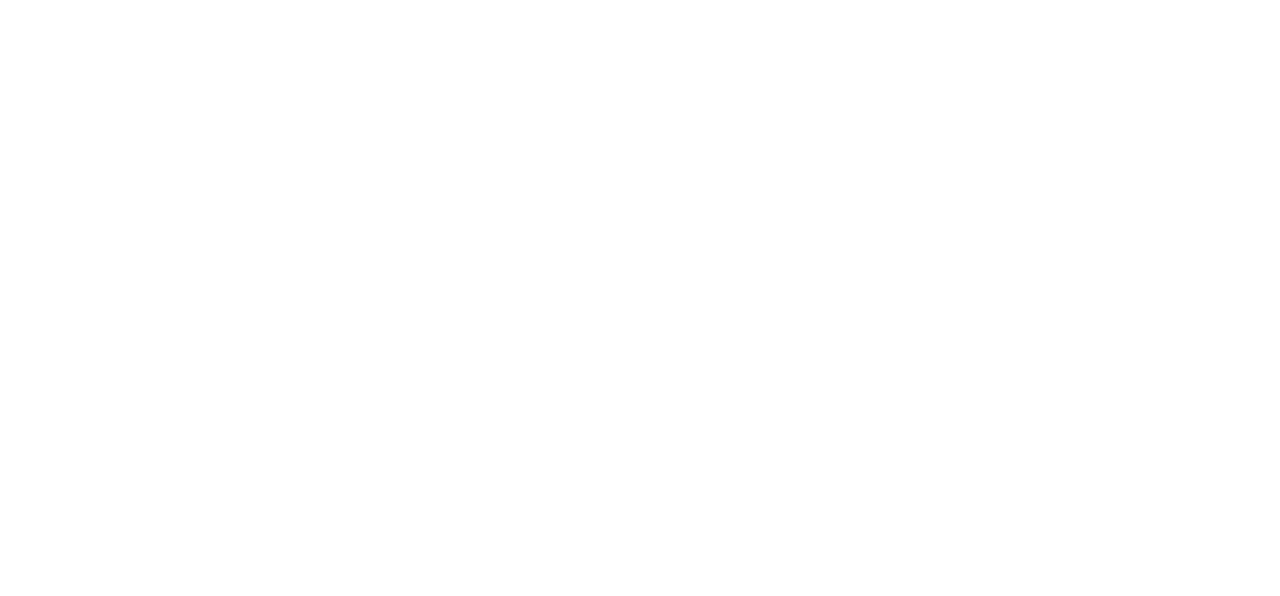
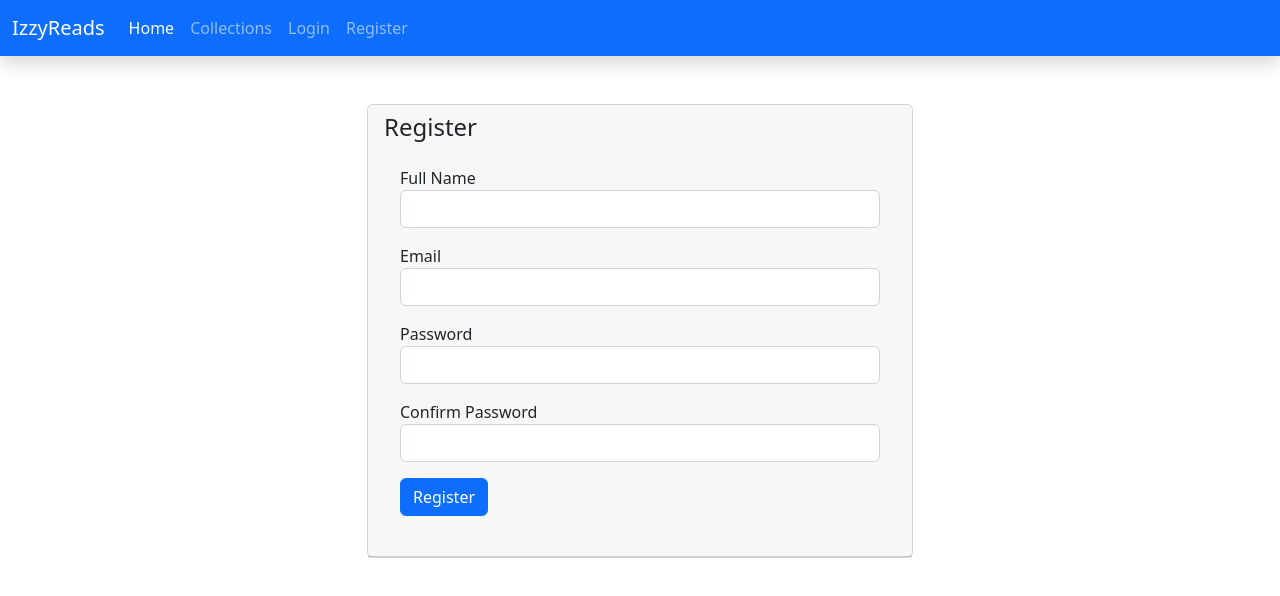
Before and after one commit to strayfox0325/izzyreads, a React (Create React App) app: page /register in a window 1280 px wide. Shown: the top 596 px of the page. Built offline with nearby package versions, Linux system fonts and the light colour scheme.

Commit message:
Login and Register pages

```diff
--- a/package.json
+++ b/package.json
@@ -6,9 +6,10 @@
     "@testing-library/jest-dom": "^5.16.5",
     "@testing-library/react": "^13.4.0",
     "@testing-library/user-event": "^13.5.0",
+    "bootstrap": "^5.2.2",
     "react": "^18.2.0",
     "react-dom": "^18.2.0",
-    "react-router-dom": "^5.2.0",
+    "react-router-dom": "^5.3.4",
     "react-scripts": "5.0.1",
     "web-vitals": "^2.1.4"
   },
--- a/src/App.js
+++ b/src/App.js
@@ -2,13 +2,17 @@
 import {BrowserRouter as Router, Route, Switch} from "react-router-dom"
 import MasterLayout from "./layouts/admin/MasterLayout";
 import Home from "./components/frontend/Home";
+import Register from "./components/frontend/auth/Register";
+import Login from "./components/frontend/auth/Login";
 
 function App() {
     return (
-        <div className="App">
+         <div className="App">
             <Router>
                 <Switch>
                     <Route exact path="/" component={Home}/>
+                    <Route path="/register" component={Register}/>
+                    <Route path="/login" component={Login}/>
                     <Route path="/admin" name="Admin" render={(props) =>
                         <MasterLayout {...props} />}/>
                 </Switch>
--- a/src/components/admin/Dashboard.js
+++ b/src/components/admin/Dashboard.js
@@ -3,7 +3,7 @@
 function Dashboard() {
     return (
         <h1>I Am Dashboard</h1>
-    )
+    );
 }
 
 export default Dashboard;
--- a/src/components/admin/Profile.js
+++ b/src/components/admin/Profile.js
@@ -3,7 +3,7 @@
 function Profile() {
     return (
         <h1>I Am Profile</h1>
-    )
+    );
 }
 
 export default Profile;
--- a/src/components/frontend/Home.js
+++ b/src/components/frontend/Home.js
@@ -1,9 +1,13 @@
 import React from "react";
+import Navbar from "../../layouts/frontend/Navbar";
 
 function Home() {
     return (
-        <h1>I Am Home</h1>
-    )
+        <div>
+            <Navbar/>
+            <h1>I Am Home</h1>
+        </div>
+    );
 }
 
 export default Home;
--- /dev/null
+++ b/src/components/frontend/auth/Login.js
@@ -0,0 +1,39 @@
+import React from "react";
+import Navbar from "../../../layouts/frontend/Navbar";
+
+function Login() {
+    return (
+        <div>
+            <Navbar/>
+            <div className="container py-5">
+                <div className="row justify-content-center">
+                    <div className="col-md-6">
+                        <div className="card">
+                            <div className="card-header">
+                                <h4>Login</h4>
+                                <div className="card-body">
+                                    <form>
+                                        <div className="form-group mb-3">
+                                            <label>Email</label>
+                                            <input type="" name="email" className="form-control"/>
+                                        </div>
+                                        <div className="form-group mb-3">
+                                            <label>Password</label>
+                                            <input type="" name="password" className="form-control"/>
+                                        </div>
+                                        <div className="form-group mb-3">
+                                            <button type="submit" className="btn btn-primary" >Login</button>
+                                        </div>
+                                    </form>
+                                </div>
+                            </div>
+                        </div>
+                    </div>
+                </div>
+
+            </div>
+        </div>
+    );
+}
+
+export default Login;
--- /dev/null
+++ b/src/components/frontend/auth/Register.js
@@ -0,0 +1,49 @@
+import React from "react";
+import Navbar from "../../../layouts/frontend/Navbar";
+
+function Register() {
+    return (
+        <div>
+            <Navbar/>
+
+            <div className="container py-5">
+                <div className="row justify-content-center">
+                    <div className="col-md-6">
+                        <div className="card">
+                            <div className="card-header">
+                                <h4>Register</h4>
+                                <div className="card-body">
+                                    <form>
+                                        <div className="form-group mb-3">
+                                            <label>Full Name</label>
+                                            <input type="" name="name" className="form-control"/>
+                                        </div>
+                                        <div className="form-group mb-3">
+                                            <label>Email</label>
+                                            <input type="" name="email" className="form-control"/>
+                                        </div>
+                                        <div className="form-group mb-3">
+                                            <label>Password</label>
+                                            <input type="" name="password" className="form-control"/>
+                                        </div>
+                                        <div className="form-group mb-3">
+                                            <label>Confirm Password</label>
+                                            <input type="" name="confirm-password" className="form-control"/>
+                                        </div>
+                                        <div className="form-group mb-3">
+                                            <button type="submit" className="btn btn-primary" >Register</button>
+                                        </div>
+                                    </form>
+                                </div>
+                            </div>
+                        </div>
+                    </div>
+                </div>
+
+            </div>
+
+        </div>
+    );
+}
+
+export default Register;
--- a/src/index.js
+++ b/src/index.js
@@ -2,6 +2,8 @@
 import ReactDOM from 'react-dom/client';
 import App from './App';
 import reportWebVitals from './reportWebVitals';
+import 'bootstrap/dist/css/bootstrap.min.css';
+import 'bootstrap/dist/js/bootstrap.bundle';
 
 const root = ReactDOM.createRoot(document.getElementById('root'));
 root.render(
--- /dev/null
+++ b/src/layouts/frontend/Navbar.js
@@ -0,0 +1,35 @@
+import React from "react";
+import {Link} from "react-router-dom";
+
+function Navbar() {
+    return (
+            <nav className="navbar navbar-expand-lg navbar-dark bg-primary shadow sticky-top">
+                <div className="container-fluid">
+                    <Link className="navbar-brand" to="/">IzzyReads</Link>
+                    <button className="navbar-toggler" type="button" data-bs-toggle="collapse"
+                            data-bs-target="#navbarSupportedContent" aria-controls="navbarSupportedContent"
+                            aria-expanded="false" aria-label="Toggle navigation">
+                        <span className="navbar-toggler-icon"/>
+                    </button>
+                    <div className="collapse navbar-collapse" id="navbarSupportedContent">
+                        <ul className="navbar-nav me-auto mb-2 mb-lg-0">
+                            <li className="nav-item">
+                                <Link className="nav-link active" aria-current="page" to="/">Home</Link>
+                            </li>
+                            <li className="nav-item">
+                                <Link className="nav-link" to="#">Collections</Link>
+                            </li>
+                            <li className="nav-item">
+                                <Link className="nav-link" to="/login">Login</Link>
+                            </li>
+                            <li className="nav-item">
+                                <Link className="nav-link" to="/register">Register</Link>
+                            </li>
+                        </ul>
+                    </div>
+                </div>
+            </nav>
+    );
+}
+
+export default Navbar;
--- a/src/routes/Routes.js
+++ b/src/routes/Routes.js
@@ -1,10 +1,12 @@
 import Dashboard from "../components/admin/Dashboard";
 import Profile from "../components/admin/Profile";
+import Home from "../components/frontend/Home";
 
 const Routes = [
     { path: '/admin', exact: true, name: 'Admin'},
     { path: '/admin/dashboard', exact: true, name: 'Dashboard', component: Dashboard},
     { path: '/admin/profile', exact: true, name: 'Profile', component: Profile},
+    { path: '/', exact: true, name: 'Home', component: Home},
 ];
 
 export default Routes;
```
Also changed, not shown: 1 other file (tests, documents, lock files or other folders).
